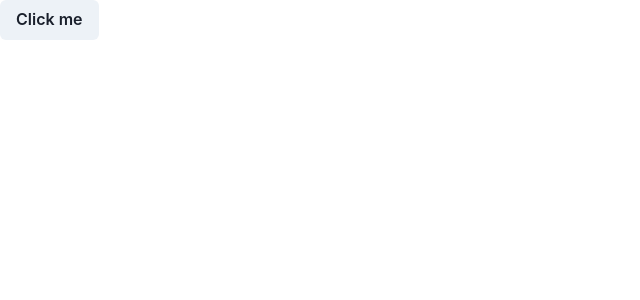
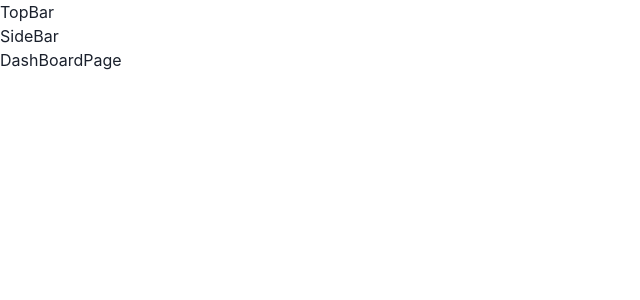
Before and after one commit to mahmud-ops/DevPulse, a React (Vite) app: page /dashboard in a window 1280 px wide. Shown: the top 300 px of the page, without its empty margins (0-640 px from the left). Built offline with nearby package versions, Linux system fonts and the light colour scheme.

Commit message:
Feat: Setup routing

```diff
--- a/package.json
+++ b/package.json
@@ -15,7 +15,8 @@
     "@emotion/styled": "^11.14.1",
     "framer-motion": "^12.29.2",
     "react": "^19.2.0",
-    "react-dom": "^19.2.0"
+    "react-dom": "^19.2.0",
+    "react-router-dom": "^6.10.0"
   },
   "devDependencies": {
     "@eslint/js": "^9.39.1",
--- /dev/null
+++ b/src/app/layouts/AppLayouts.tsx
@@ -0,0 +1,16 @@
+import { Box } from "@chakra-ui/react";
+import { Outlet } from "react-router-dom";
+
+const AppLayouts = () => {
+  return (
+    <>
+      <Box>TopBar</Box>
+      <Box>SideBar</Box>
+      <Box>
+        <Outlet />
+      </Box>
+    </>
+  );
+};
+
+export default AppLayouts;
--- a/src/main.tsx
+++ b/src/main.tsx
@@ -1,12 +1,13 @@
 import { StrictMode } from 'react'
 import { createRoot } from 'react-dom/client'
 import { ChakraProvider } from '@chakra-ui/react'
-import App from './App.tsx'
+import { RouterProvider } from 'react-router-dom'
+import appRouter from './routes/AppRoutes.tsx'
 
 createRoot(document.getElementById('root')!).render(
   <StrictMode>
     <ChakraProvider>
-      <App />
+      <RouterProvider router={appRouter}/>
     </ChakraProvider>
   </StrictMode>,
 )
--- /dev/null
+++ b/src/pages/AnalyticsPage.tsx
@@ -0,0 +1,9 @@
+import React from 'react'
+
+const AnalyticsPage = () => {
+  return (
+    <div>AnalyticsPage</div>
+  )
+}
+
+export default AnalyticsPage
--- /dev/null
+++ b/src/pages/DashBoardPage.tsx
@@ -0,0 +1,9 @@
+import React from 'react'
+
+const DashBoardPage = () => {
+  return (
+    <div>DashBoardPage</div>
+  )
+}
+
+export default DashBoardPage
--- /dev/null
+++ b/src/pages/LoginPage.tsx
@@ -0,0 +1,9 @@
+import React from 'react'
+
+const LoginPage = () => {
+  return (
+    <div>LoginPage</div>
+  )
+}
+
+export default LoginPage
--- /dev/null
+++ b/src/pages/ProjectDetailsPage.tsx
@@ -0,0 +1,9 @@
+import React from 'react'
+
+const ProjectDetailsPage = () => {
+  return (
+    <div>ProjectDetailsPage</div>
+  )
+}
+
+export default ProjectDetailsPage
--- /dev/null
+++ b/src/pages/ProjectPage.tsx
@@ -0,0 +1,9 @@
+import React from 'react'
+
+const ProjectPage = () => {
+  return (
+    <div>ProjectPage</div>
+  )
+}
+
+export default ProjectPage
--- /dev/null
+++ b/src/pages/SettingsPage.tsx
@@ -0,0 +1,9 @@
+import React from 'react'
+
+const SettingsPage = () => {
+  return (
+    <div>SettingsPage</div>
+  )
+}
+
+export default SettingsPage
--- /dev/null
+++ b/src/routes/AppRoutes.tsx
@@ -0,0 +1,28 @@
+import { createBrowserRouter } from "react-router-dom";
+import AppLayouts from "../app/layouts/AppLayouts";
+import LoginPage from "../pages/LoginPage";
+import AnalyticsPage from "../pages/AnalyticsPage";
+import DashBoardPage from "../pages/DashBoardPage";
+import ProjectPage from "../pages/ProjectPage";
+import ProjectDetailsPage from "../pages/ProjectDetailsPage";
+import SettingsPage from "../pages/SettingsPage";
+
+const appRouter = createBrowserRouter([
+    {
+        path: '/login',
+        element: <LoginPage />
+    },
+    {
+        path: '/',
+        element: <AppLayouts />,
+        children: [
+            {path: 'analytics', element: <AnalyticsPage />},
+            {path: 'dashboard', element: <DashBoardPage />},
+            {path: 'projects', element: <ProjectPage />},
+            {path: 'projects/:id', element: <ProjectDetailsPage />},
+            {path: 'settings', element: <SettingsPage />}
+        ]
+    }
+])
+
+export default appRouter;
```
Also changed, not shown: 1 other file (tests, documents, lock files or other folders).
